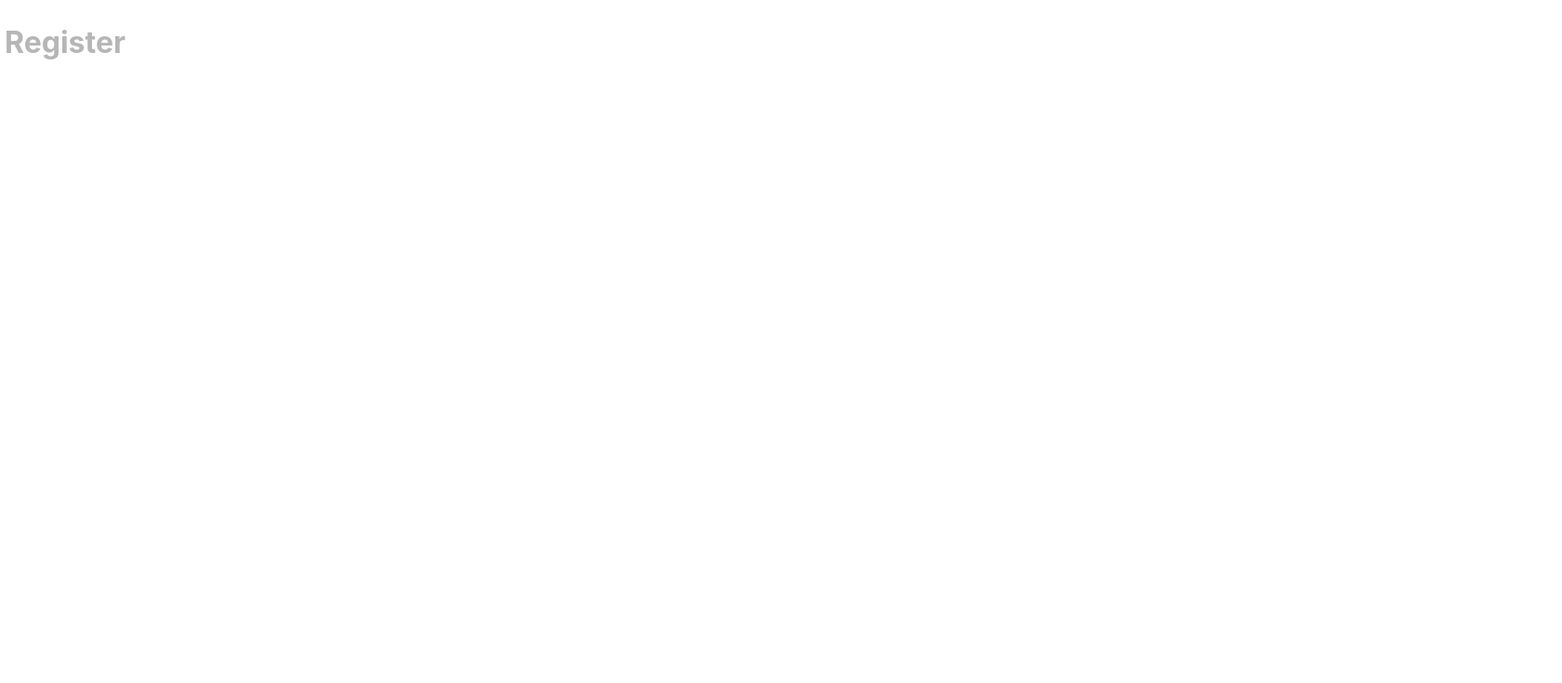
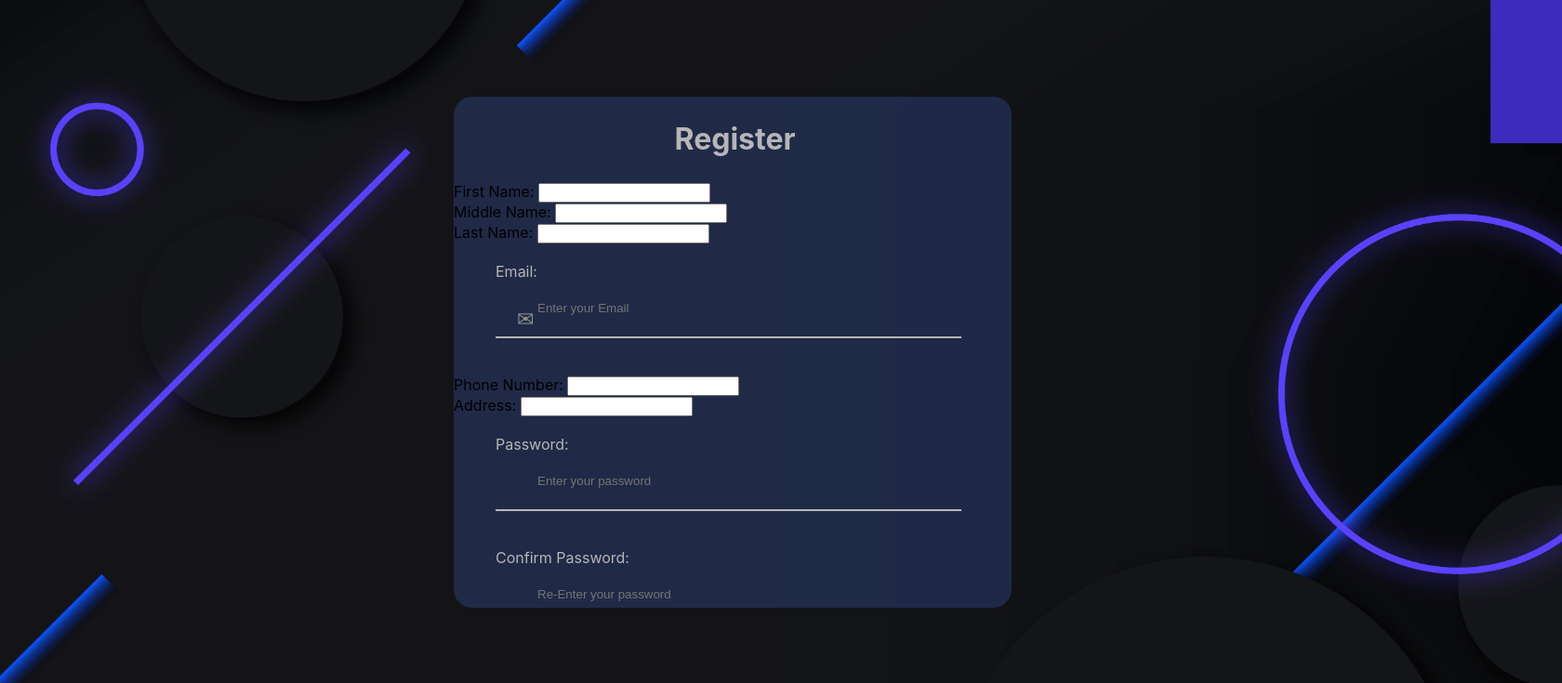
Before and after one commit to Gh0st-z/bislerium-frontend, a React (Create React App) app: page /register in a window 1280 px wide. Shown: the top 735 px of the page at 93% size, 1680 px wide, since content can reach past the window. Built offline with nearby package versions, Linux system fonts and the light colour scheme.

Commit message:
added forgot password and register css

```diff
--- a/src/App.js
+++ b/src/App.js
@@ -2,6 +2,7 @@
 import Login from './bloggers/components/login.js';
 import Register from './bloggers/components/register.js';
 import Home from './bloggers/components/home.js';
+import ForgotPassword from './bloggers/components/forgot-password.js';
 import './App.css';
 
 function App() {
@@ -11,6 +12,7 @@
         <Route path="/" element={<Home/>} />
         <Route path="login/" element={<Login/>} />
         <Route path="register/" element={<Register/>} />
+        <Route path="forgot-password/" element={<ForgotPassword/>} />
       </Routes>
     </Router>
   );
--- a/src/assets/css/style.css
+++ b/src/assets/css/style.css
@@ -191,3 +191,31 @@
 .loginlink:hover{
   color: #0f4fb8;
 }
+
+/* ----------- Register Page Css ---------------- */
+.register-main{
+  width: auto;
+  height: auto;
+  min-height: 100vh;
+  max-height: 95vh;
+  min-width: 210vh;
+  max-width: 210vh;
+  overflow: hidden;
+  background-image: url('../images/bg-image.jpg');
+  background-position: center;
+  background-repeat: no-repeat;
+  background-size: cover;
+}
+
+.register-form{
+  height: auto;
+  width: 90%;
+  min-height: 550px;
+  max-height: 550px;
+  max-width: 600px;
+  border-radius: 20px;
+  margin-top: 13vh;
+  margin-left: 61vh;
+  overflow: hidden;
+  background-color: rgba(67, 108, 216, 0.25);
+}
--- /dev/null
+++ b/src/bloggers/components/forgot-password.js
@@ -0,0 +1,89 @@
+import React, {useEffect, useState} from 'react';
+import axios from 'axios';
+import { Link, redirect, useNavigate } from 'react-router-dom';
+import {ToastContainer, toast} from 'react-toastify';
+import Cookies from 'js-cookie';
+import padlock from '../../assets/images/padlock.png';
+import 'react-toastify/dist/ReactToastify.css';
+import envelope from '../../assets/images/envelope.png';
+import '../../assets/css/style.css'
+
+function ForgotPassword(){
+  const [message, setMessage] = useState('');
+  const [formData, setFormData] = useState({
+    UsernameOrEmail: '',
+    Password: '',
+  });
+
+  const [formKey, setFormKey] = useState(0);
+  const navigate = useNavigate();
+
+  const showToast = (type, message) => {
+    toast[type](message, {
+      position: 'top-center',
+      autoclose: 3000,
+      hideProgressBar: false,
+      closeOnClick: true,
+      pauseOnHover: true,
+      draggable: true,
+    });
+  };
+
+  const handleSubmit = (e) => {
+    e.preventDefault();
+    if (!formData.UsernameOrEmail.trim() || !formData.Password.trim()) {
+      showToast('error', 'Please Fill In All The Fields.');
+    }else{
+      axios.post('http://localhost:5234/api/user/login', formData).then(response => {
+        setMessage(response.data.message);
+        showToast('success', response.data.message);
+        navigate('/');
+      }).catch(error => {
+        console.log(error);
+        setMessage('Error occured during login process. Please Try Again!');
+        showToast('error', 'Error occured during login process. Please Try Again!');
+      });
+    };
+  };
+
+  const handleInput = (e) => {
+    const {name, value} = e.target;
+    setFormData((prevState) => ({
+      ...prevState,
+      [name]:value,
+    }));
+  }
+
+  return(
+    <div className="login-main">
+      <ToastContainer/>
+      <div className="login-form">
+        <div className="header-div">
+          <h1 className="form-header">Forgot Password</h1>
+        </div>
+        <form key={formKey} action="" method="POST" onSubmit={handleSubmit}>
+          <div className="wrap-input100">
+            <span className="label-input100">Username/Email: </span>
+            <input className="input100" type="text" name="UsernameOrEmail" placeholder="Enter your username/email" onChange={handleInput}/>
+            <img src={envelope} className="focus-input100"/>
+          </div>
+          <div className="wrap-input100">
+            <span className="label-input100">Password: </span>
+            <input className="input100" type="password" name="Password" placeholder="Enter your password" onChange={handleInput}/>
+            <img src={padlock} className="focus-input100"/>
+          </div>
+          <a href="#" className="for-pass">Forgot Password?</a>
+          <div className="wrap-input100">
+            <button className="login-btn">Login</button>
+          </div>
+          <span className="account">Don't have an account?</span><br/>
+          <nav>
+            <Link className="loginlink" to="/register"> Create an account</Link>
+          </nav>
+        </form>
+      </div>
+    </div>
+  );
+};
+
+export default ForgotPassword;
--- a/src/bloggers/components/register.js
+++ b/src/bloggers/components/register.js
@@ -13,6 +13,21 @@
 
   const [formKey, setFormKey] = useState(0);
 
+  const [formData, setFormData] = useState({
+      first_name: '',
+      middle_name: '',
+      last_name: '',
+      email: '',
+      phone_number: '',
+      address: '',
+      password: '',
+      role: 'customer'
+  });
+
+  const [passData, setPassData] = useState({
+        password2: '',
+  });
+
   const showToast = (type, message) => {
     toast[type](message, {
       position: 'top-center',
@@ -24,6 +39,79 @@
     });
   };
 
+  const handleSubmit= async(e) =>{
+    e.preventDefault();
+    if (
+        !formData.first_name.trim() ||
+        !formData.last_name.trim() ||
+        !formData.email.trim() ||
+        !formData.phone_number.trim() ||
+        !formData.password.trim()
+      ){
+        showToast('error', 'Please fill in all fields.');
+      }
+    else{
+      if (formData.password != passData.password2) {
+          showToast('error', 'The passwords do not match!');
+      }
+      else if (!/^\d+$/.test(formData.phone_number)) {
+          showToast('error', 'Phone number should contain only numeric values.');
+      }
+      else{
+        const emailCheckResponse = await axios.get('/autho/register-get/', {
+            params: {
+                email: formData.email,
+            },
+        });
+        if(emailCheckResponse.data.exists){
+            showToast('error', 'Email already registered!');
+            setFormKey((prevKey) => prevKey + 1);
+        }
+        else{
+          axios.post( '/autho/register/', formData)
+          .then(response => {
+              console.log(response.data.message);
+              setMessage(response.data.message);
+              showToast('success', 'Account successfully created!');
+              setFormKey((prevKey) => prevKey + 1);
+          }).catch(error =>{
+              console.log(error);
+              setMessage('Error occurred during registration.');
+              showToast('error', 'Error occurred during registration.');
+          });
+        }
+      }
+    }
+  };
+
+  const handleInputChange = (e) => {
+      const { name, value } = e.target;
+      if (name === 'phone_number' && !isNaN(value)) {
+          setFormData((prevState) => ({
+              ...prevState,
+              [name]: value,
+          }));
+      } else if (name !== 'phone_number') {
+          setFormData((prevState) => ({
+              ...prevState,
+              [name]: value,
+          }));
+      }
+      setFormData((prevState) => ({
+          ...prevState,
+          [name]: value,
+      }));
+
+  };
+
+  const handlePassValidation = (e) => {
+      const {name, value} = e.target;
+      setPassData((prevState) => ({
+          ...prevState,
+          [name]: value,
+      }));
+  }
+
   return(
     <div className="register-main">
       <ToastContainer/>
@@ -31,6 +119,47 @@
         <div className="header-div">
           <h1 className="form-header">Register</h1>
         </div>
+        <form key={formKey} action="" method="POST" onSubmit={handleSubmit}>
+        <div class="name-input100">
+              <span class="name-label-input100">First Name: </span>
+              <input class="n-input100" type="text" name="first_name" onChange={handleInputChange}/>
+          </div>
+          <div class="name-input100">
+              <span class="name-label-input100">Middle Name: </span>
+              <input class="n-input100" type="text" name="middle_name" onChange={handleInputChange}/>
+          </div>
+          <div class="name-input100">
+              <span class="lname-label-input100">Last Name: </span>
+              <input class="ln-input100" type="text" name="last_name" onChange={handleInputChange}/>
+          </div>
+          <div class="wrap-input100">
+              <span class="label-input100">Email: </span>
+              <input class="input100" type="email" name="email" placeholder="Enter your Email" onChange={handleInputChange}/>
+              <span class="focus-input100" data-symbol="&#x2709;"></span>
+          </div>
+          <div class="phn-num-wrap-input100">
+              <span class="phn-num-label-input100">Phone Number: </span>
+              <input class="phn-num-input100" type="text" name="phone_number" onChange={handleInputChange}/>
+          </div>
+          <div class="addr-wrap-input100">
+              <span class="addr-label-input100">Address: </span>
+              <input class="addr-input100" type="text" name="address" onChange={handleInputChange}/>
+          </div>
+          <div class="wrap-input100">
+              <span class="label-input100">Password: </span>
+              <input class="input100" type="password" name="password" placeholder="Enter your password" onChange={handleInputChange}/>
+              <span class="focus-input100" data-symbol="&#xf190;"></span>
+          </div>
+          <div class="wrap-input100">
+              <span class="label-input100">Confirm Password: </span>
+              <input class="input100" type="password" name="password2" placeholder="Re-Enter your password" onChange={handlePassValidation}/>
+              <span class="focus-input100" data-symbol="&#xf190;"></span>
+          </div>
+          <div class="wrap-input100">
+              <button class="register-btn">Create</button>
+          </div>
+          <p id="account-alr">Already have an account? <Link to="/">Sign in here</Link></p>
+        </form>
       </div>
     </div>
   );
```
